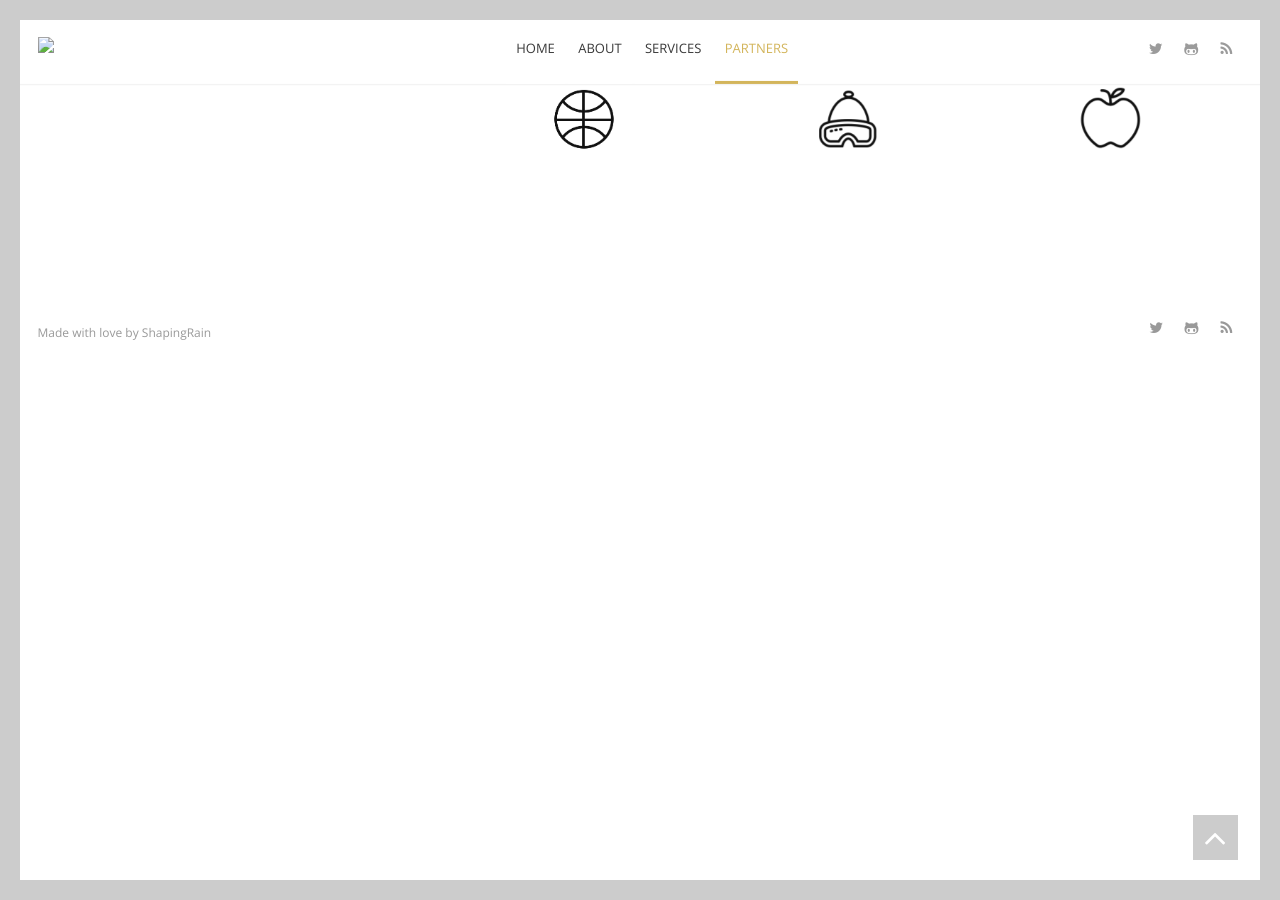
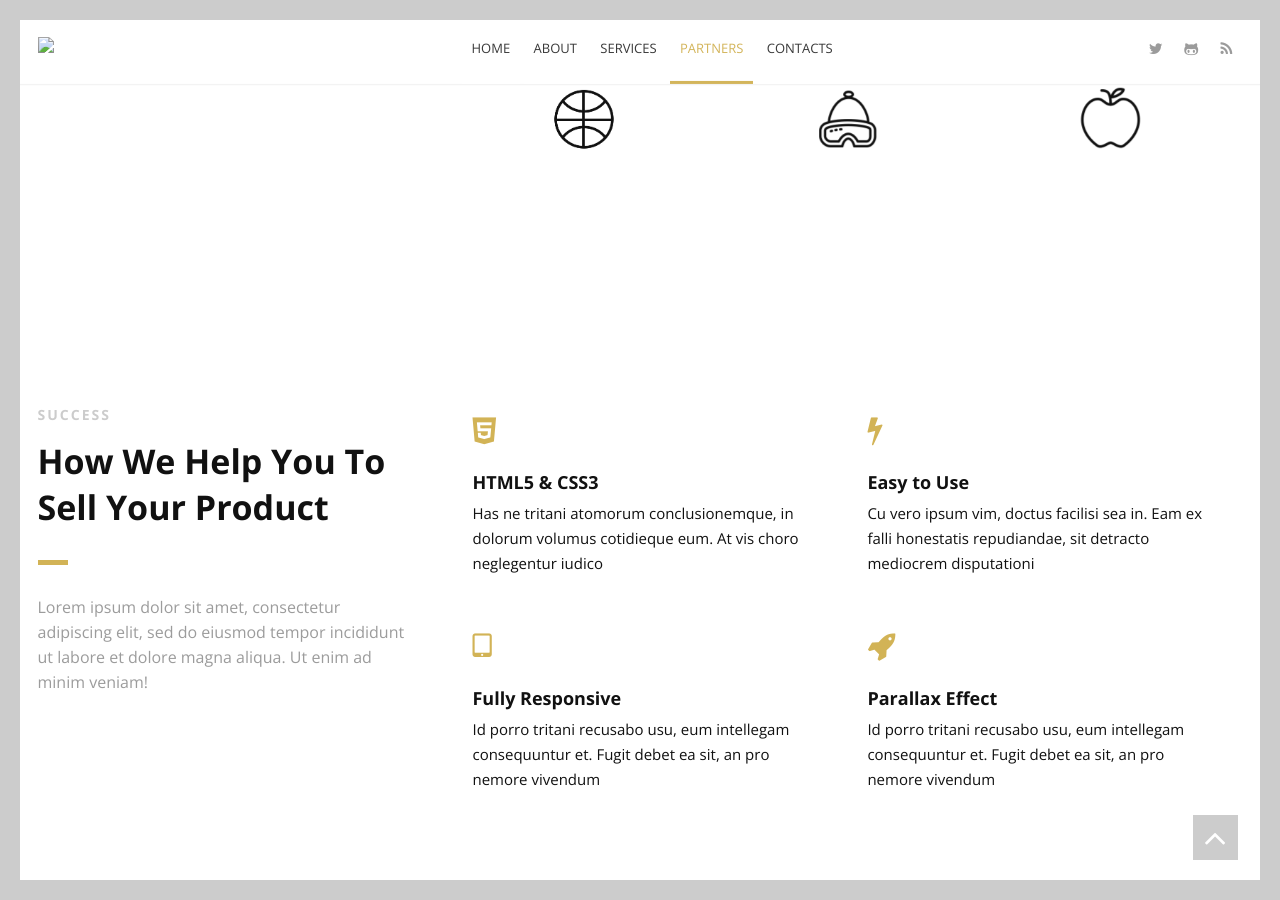
Before and after one commit to eightpointsquared/eightpointsquared.github.io, a Jekyll site: the page built from index.html, in a window 1280 px wide and 900 px high, scrolled down 2645 px. Built offline with Jekyll 4.4.1, drawn with Linux system fonts in a browser that asks for light colours.

Commit message:
init contacts

```diff
--- a/_includes/navbar.html
+++ b/_includes/navbar.html
@@ -55,6 +55,9 @@
                     <li>
                         <a href="#clients">Partners</a>
                     </li>
+                    <li>
+                        <a href="#contacts">Contacts</a>
+                    </li>
                 </ul>
             </nav>
             <!--End of Main Navigation-->
--- a/index.html
+++ b/index.html
@@ -201,3 +201,87 @@ title: Home
     </div>
 </section>
 <!--End of Clients-->
+
+<!--Contracts-->
+<section id="contacts" class="scrollto clearfix">
+
+    <div class="row clearfix">
+
+        <div class="col-3">
+            <div class="section-heading">
+                <h3>SUCCESS</h3>
+                <h2 class="section-title">How We Help You To Sell Your Product</h2>
+                <p class="section-subtitle">Lorem ipsum dolor sit amet, consectetur adipiscing elit, sed do
+                    eiusmod tempor incididunt ut labore et dolore magna aliqua. Ut enim ad minim veniam!</p>
+            </div>
+
+        </div>
+
+        <div class="col-2-3">
+
+            <!--Icon Block-->
+            <div class="col-2 icon-block icon-top wow fadeInUp" data-wow-delay="0.1s">
+                <!--Icon-->
+                <div class="icon">
+                    <i class="fa fa-html5 fa-2x"></i>
+                </div>
+                <!--Icon Block Description-->
+                <div class="icon-block-description">
+                    <h4>HTML5 &amp; CSS3</h4>
+                    <p>Has ne tritani atomorum conclusionemque, in dolorum volumus cotidieque eum. At vis choro
+                        neglegentur iudico</p>
+                </div>
+            </div>
+            <!--End of Icon Block-->
+
+            <!--Icon Block-->
+            <div class="col-2 icon-block icon-top wow fadeInUp" data-wow-delay="0.3s">
+                <!--Icon-->
+                <div class="icon">
+                    <i class="fa fa-bolt fa-2x"></i>
+                </div>
+                <!--Icon Block Description-->
+                <div class="icon-block-description">
+                    <h4>Easy to Use</h4>
+                    <p>Cu vero ipsum vim, doctus facilisi sea in. Eam ex falli honestatis repudiandae, sit
+                        detracto mediocrem disputationi</p>
+                </div>
+            </div>
+            <!--End of Icon Block-->
+
+            <!--Icon Block-->
+            <div class="col-2 icon-block icon-top wow fadeInUp" data-wow-delay="0.5s">
+                <!--Icon-->
+                <div class="icon">
+                    <i class="fa fa-tablet fa-2x"></i>
+                </div>
+                <!--Icon Block Description-->
+                <div class="icon-block-description">
+                    <h4>Fully Responsive</h4>
+                    <p>Id porro tritani recusabo usu, eum intellegam consequuntur et. Fugit debet ea sit, an pro
+                        nemore vivendum</p>
+                </div>
+            </div>
+            <!--End of Icon Block-->
+
+            <!--Icon Block-->
+            <div class="col-2 icon-block icon-top wow fadeInUp" data-wow-delay="0.5s">
+                <!--Icon-->
+                <div class="icon">
+                    <i class="fa fa-rocket fa-2x"></i>
+                </div>
+                <!--Icon Block Description-->
+                <div class="icon-block-description">
+                    <h4>Parallax Effect</h4>
+                    <p>Id porro tritani recusabo usu, eum intellegam consequuntur et. Fugit debet ea sit, an pro
+                        nemore vivendum</p>
+                </div>
+            </div>
+            <!--End of Icon Block-->
+
+        </div>
+
+    </div>
+
+</section>
+<!--End of Contracts-->
```
